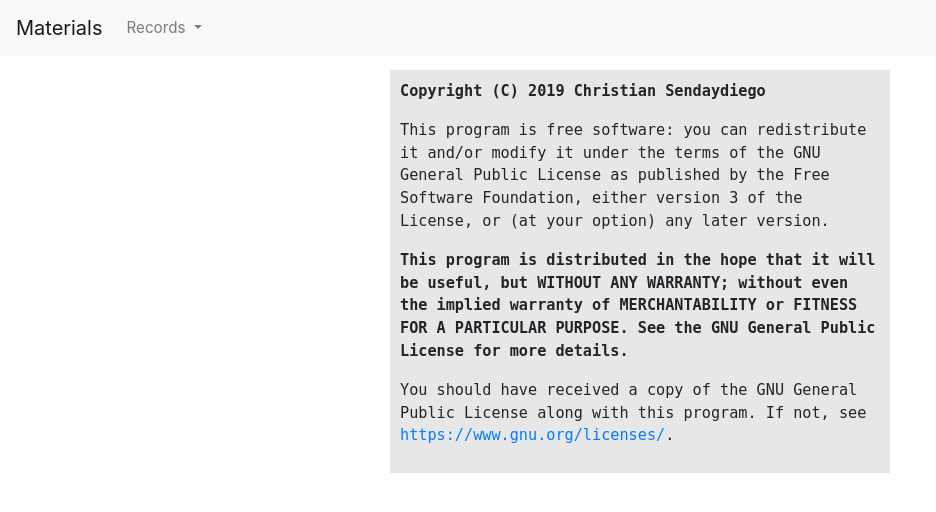
After one commit to chanmiro/talaan, a Django app: page /about/ in a window 1280 px wide. The commit adds this page. Shown: the top 512 px of the page, without its empty margins (0-936 px from the left). Run offline with Django 3.2, Linux system fonts and the light colour scheme; some libraries are stand-ins or nearby versions.

Commit message:
masterlist under development

```diff
--- a/talaan/accountables/urls.py
+++ b/talaan/accountables/urls.py
@@ -2,5 +2,5 @@ from django.urls import path
 from . import views
 
 urlpatterns = [
-    path('', views.home, name='home'),
+    path('', views.home, name='ac_home'),
 ]
--- a/talaan/masterlist/urls.py
+++ b/talaan/masterlist/urls.py
@@ -2,5 +2,5 @@ from django.urls import path
 from . import views
 
 urlpatterns = [
-    path('', views.home, name='home'),
+    path('', views.home, name='ml_home'),
 ]
--- a/talaan/masterlist/views.py
+++ b/talaan/masterlist/views.py
@@ -3,4 +3,4 @@ from django.shortcuts import render
 # Create your views here.
 
 def home(request):
-    return render(request, 'masterlist/home.html')
+    return render(request, 'masterlist/home.html', {})
--- a/talaan/talaan/urls.py
+++ b/talaan/talaan/urls.py
@@ -15,9 +15,14 @@ Including another URLconf
 """
 from django.contrib import admin
 from django.urls import path, include
+from django.views.generic import TemplateView
 
 urlpatterns = [
+    # The hompe page is from the base template file and not to be related to any apps
+    # Apps however, shall extend the base template to add its specific navigation and views
+    path('', TemplateView.as_view(template_name='base.html'), name='index'),
     path('admin/', admin.site.urls),
+    path('about/', TemplateView.as_view(template_name='about.html'), name='about'),
 ]
 
 urlpatterns += [
--- /dev/null
+++ b/talaan/templates/about.html
@@ -0,0 +1,29 @@
+{% extends 'base.html' %}
+
+{% block content %}
+
+<div class="textarea" align="justified">
+
+    <p><strong>
+    Copyright (C) 2019 Christian Sendaydiego
+    </strong></p>
+    <p>
+    This program is free software: you can redistribute it and/or modify
+    it under the terms of the GNU General Public License as published by
+    the Free Software Foundation, either version 3 of the License, or
+    (at your option) any later version.
+    </p>
+    <p><strong>
+    This program is distributed in the hope that it will be useful,
+    but WITHOUT ANY WARRANTY; without even the implied warranty of
+    MERCHANTABILITY or FITNESS FOR A PARTICULAR PURPOSE.  See the
+    GNU General Public License for more details.
+    </strong></p>
+    <p>
+    You should have received a copy of the GNU General Public License
+        along with this program.  If not, see <a href="https://www.gnu.org/licenses/">https://www.gnu.org/licenses/</a>.
+    </p>
+</div>
+
+
+{% endblock %}
--- a/talaan/templates/base.html
+++ b/talaan/templates/base.html
@@ -24,6 +24,19 @@
       span {
         color: red
       }
+      .textarea{
+        text-align: justified;
+        background: #e7e7e7;
+        max-width: 500px;
+        padding: 10px;
+        position: absolute;
+        top: 10;
+        bottom: 5;
+        left: 0;
+        right: 0;
+        margin: auto;
+        font-family: monospace;
+      }
     </style>
 
         <!-- Bootstrap core JavaScript -->
@@ -47,7 +60,7 @@
 <body>
     <div id="app" class="container">
         <nav class="navbar navbar-expand-lg navbar-light bg-light fixed-top">
-            <a class="navbar-brand" href="#">Materials</a>
+            <a class="navbar-brand" href="{% url 'index' %}">Materials</a>
             <button class="navbar-toggler" type="button" data-toggle="collapse" data-target="#navbarNavDropdown"
                 aria-controls="navbarNavDropdown" aria-expanded="false" aria-label="Toggle navigation">
                 <span class="navbar-toggler-icon"></span>
@@ -61,7 +74,8 @@
                         </a>
                         <div class="dropdown-menu" aria-labelledby="navbarDropdownMenuLink">
                                 <a class="dropdown-item" href="#">Accountable Asset</a>
-                                <a class="dropdown-item" href="#">Master Lists</a>
+                                <a class="dropdown-item" href="{% url 'ml_home' %}">Master Lists</a>
+                                <a class="dropdown-item" href="{% url 'about' %}">About</a>
                         </div>
                     </li>{% block navigation %}{% endblock %}
                 </ul>
```
Also changed, not shown: talaan/masterlist/templates/masterlist/generic_add.html (added, +35 -0 lines).
